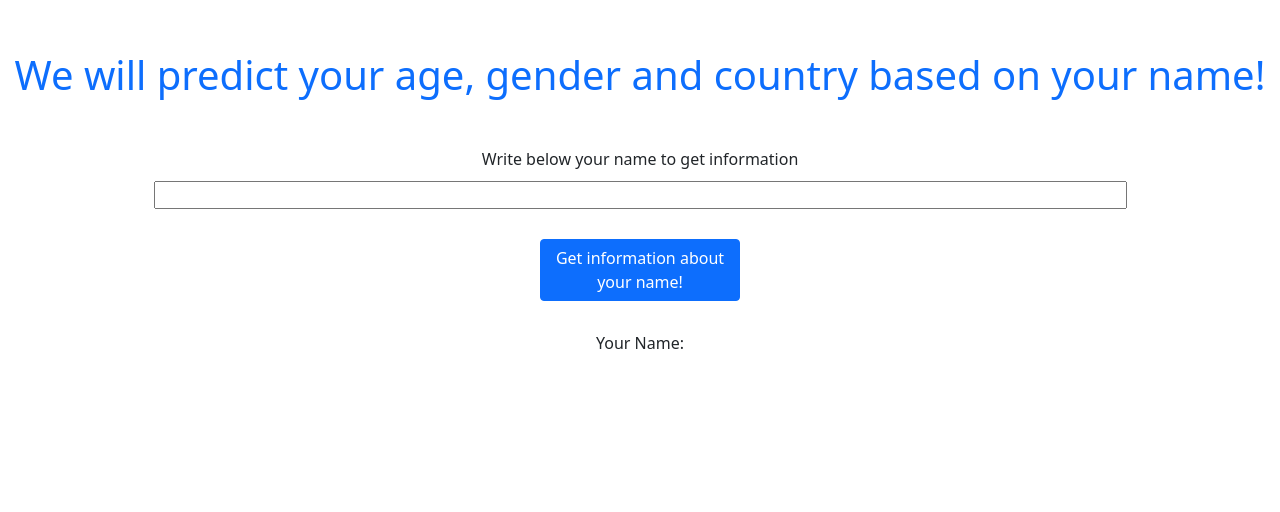
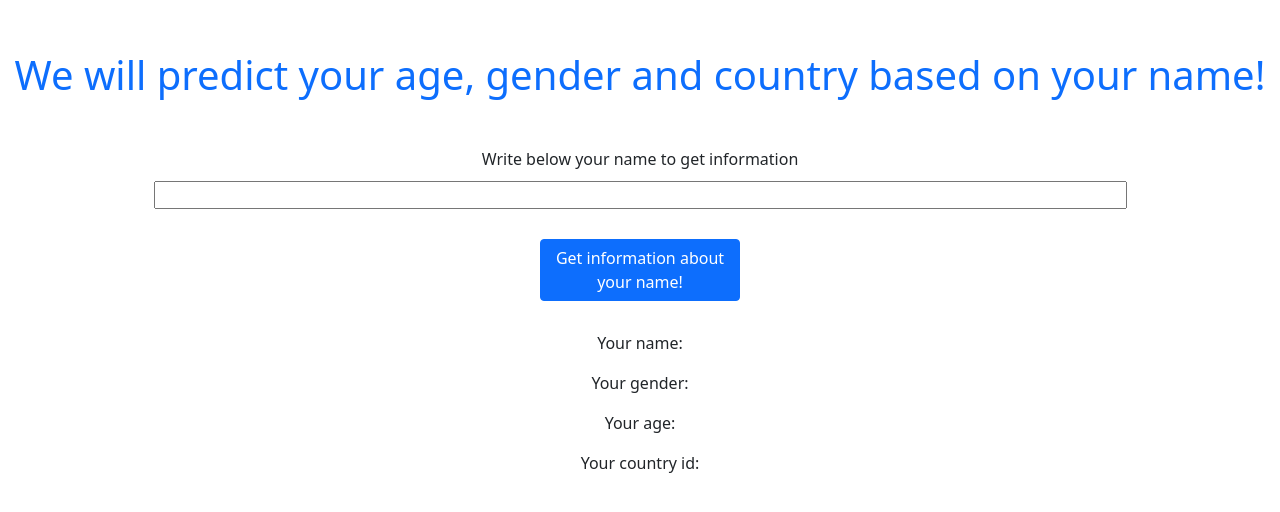
Before and after one commit to PlewkaMaciej/getInfoByYourName, a React (Create React App) app: page / in a window 1280 px wide. Shown: the top 512 px of the page. Built offline with nearby package versions, Linux system fonts and the light colour scheme; no server answers.

Commit message:
add name,gender,age,country components

```diff
--- a/src/components/GuessInfo.js
+++ b/src/components/GuessInfo.js
@@ -3,6 +3,9 @@ import GetInfo from './GetInfo';
 import "../styles/guesInfo.css"
 import InputUserName from './InputUserName';
 import YourName from './YourName';
+import YourGender from './YourGender';
+import YourAge from './YourAge';
+import YourCountry from './YourCountry';
 function GuessInfo() {
     return (
         <div>
@@ -13,6 +16,9 @@ function GuessInfo() {
                 <InputUserName/>
                 <GetInfo />
                 <YourName />
+                <YourGender />
+                <YourAge />
+                <YourCountry />
             </div>
 
         </div>
--- /dev/null
+++ b/src/components/YourAge.js
@@ -0,0 +1,6 @@
+function YourAge(){
+    return(
+        <p>Your age:</p>
+    )
+}
+export default YourAge;
--- /dev/null
+++ b/src/components/YourCountry.js
@@ -0,0 +1,6 @@
+function YourCountry(){
+    return(
+        <p>Your country id:</p>
+    )
+}
+export default YourCountry;
--- /dev/null
+++ b/src/components/YourGender.js
@@ -0,0 +1,6 @@
+function YourGender(){
+    return(
+        <p>Your gender:</p>
+    )
+}
+export default YourGender;
--- a/src/components/YourName.js
+++ b/src/components/YourName.js
@@ -1,6 +1,6 @@
 function YourName(){
     return(
-        <p className="name-paragraph">Your Name:</p>
+        <p className="name-paragraph">Your name:</p>
     )
 }
 export default YourName;
```
